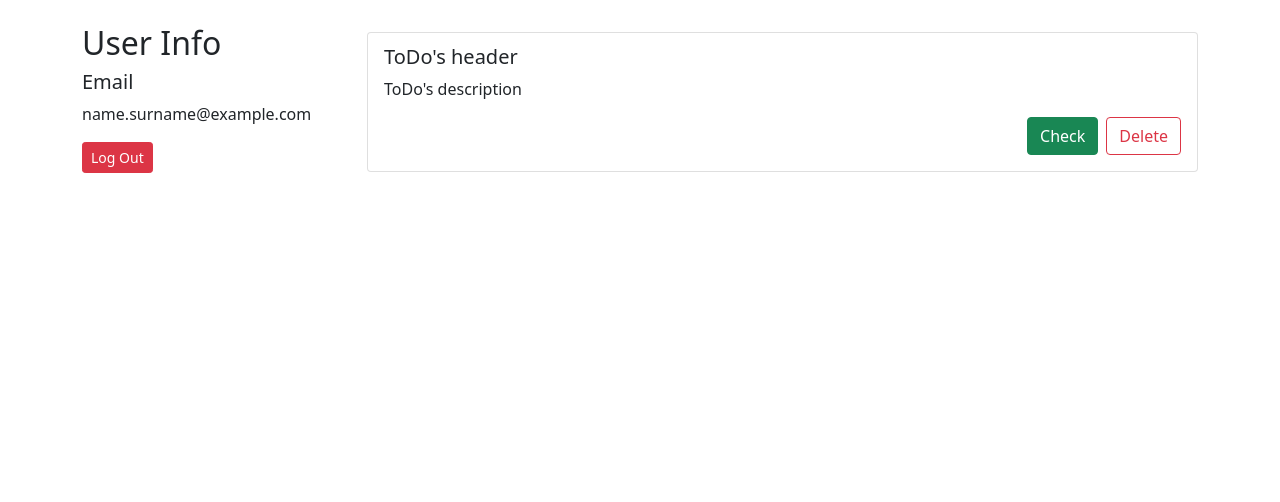
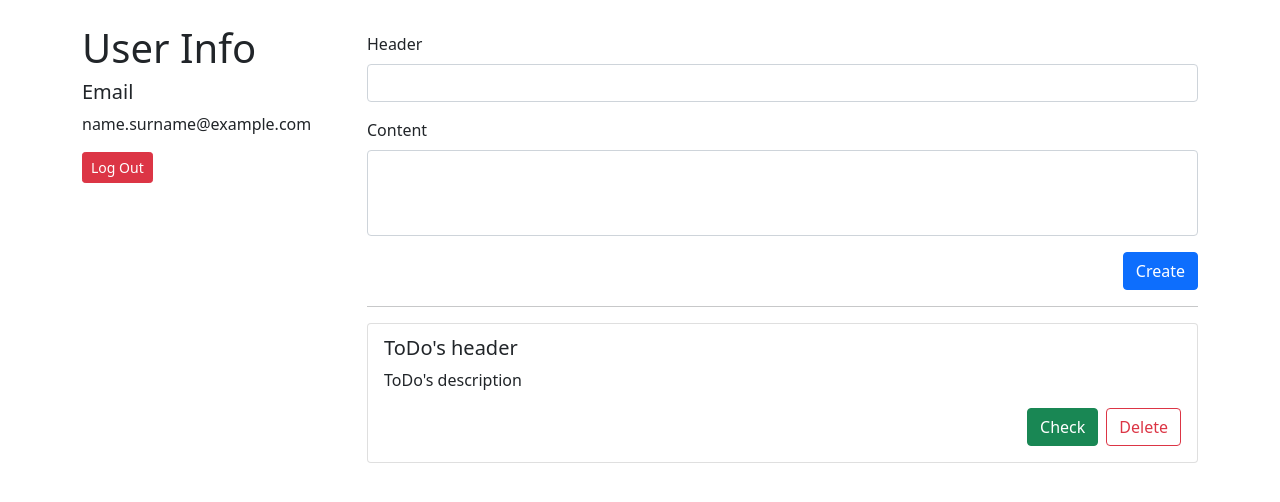
Before and after one commit to meowkita/vue-firebase-todo, a Vue app: page /home in a window 1280 px wide. Shown: the top 502 px of the page. Built offline with nearby package versions, Linux system fonts and the light colour scheme.

Commit message:
Created ToDo adder

```diff
--- /dev/null
+++ b/src/components/TodoItemCreator.vue
@@ -0,0 +1,27 @@
+<template>
+  <div>
+    <div class="form-block mb-3">
+      <label class="form-label" for="header">Header</label>
+      <input class="form-control" type="text" />
+    </div>
+    <div class="form-block mb-3">
+      <label class="form-label" for="content">Content</label>
+      <textarea
+        class="form-control"
+        style="resize: none"
+        rows="3"
+        name="content"
+        id="content"
+      ></textarea>
+    </div>
+    <div class="form-block text-end">
+      <button class="btn btn-primary">Create</button>
+    </div>
+  </div>
+</template>
+
+<script>
+export default {
+  name: "TodoItemCreator",
+};
+</script>
--- a/src/views/HomeView.vue
+++ b/src/views/HomeView.vue
@@ -2,7 +2,7 @@
   <div class="container mt-4">
     <div class="row">
       <div class="col-12 col-md-4 col-lg-3 mb-3 mb-md-0">
-        <h2>User Info</h2>
+        <h1>User Info</h1>
         <div>
           <h5>Email</h5>
           <p>name.surname@example.com</p>
@@ -10,6 +10,8 @@
         <button class="btn btn-danger btn-sm">Log Out</button>
       </div>
       <div class="col-12 col-md-8 col-lg-9 mt-2">
+        <TodoItemCreator />
+        <hr />
         <ul class="list-group">
           <ToDoListItem />
         </ul>
@@ -20,9 +22,10 @@
 
 <script>
 import ToDoListItem from "@/components/TodoListItem.vue";
+import TodoItemCreator from "@/components/TodoItemCreator.vue";
 
 export default {
   name: "HomeView",
-  components: { ToDoListItem },
+  components: { ToDoListItem, TodoItemCreator },
 };
 </script>
```
